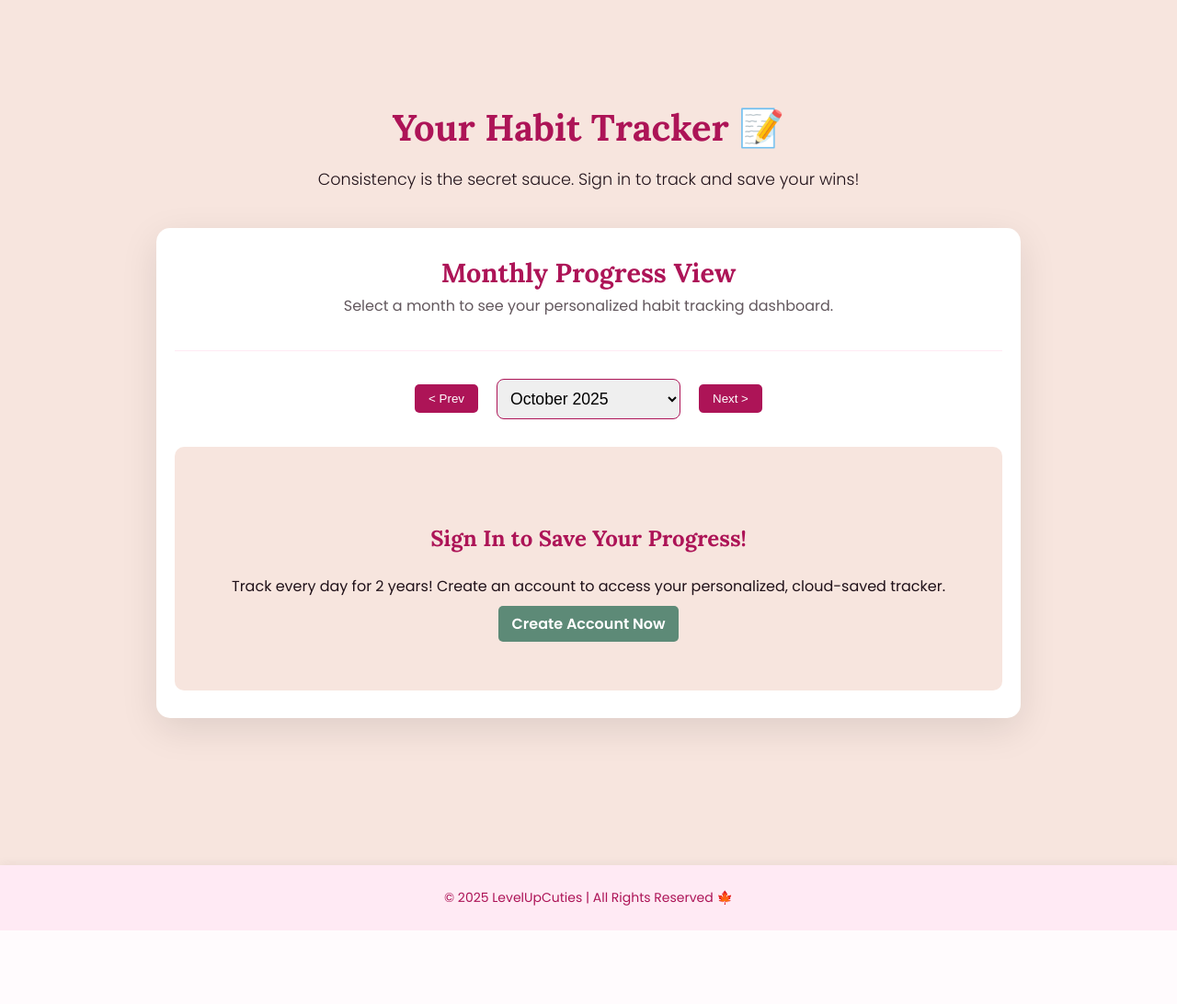
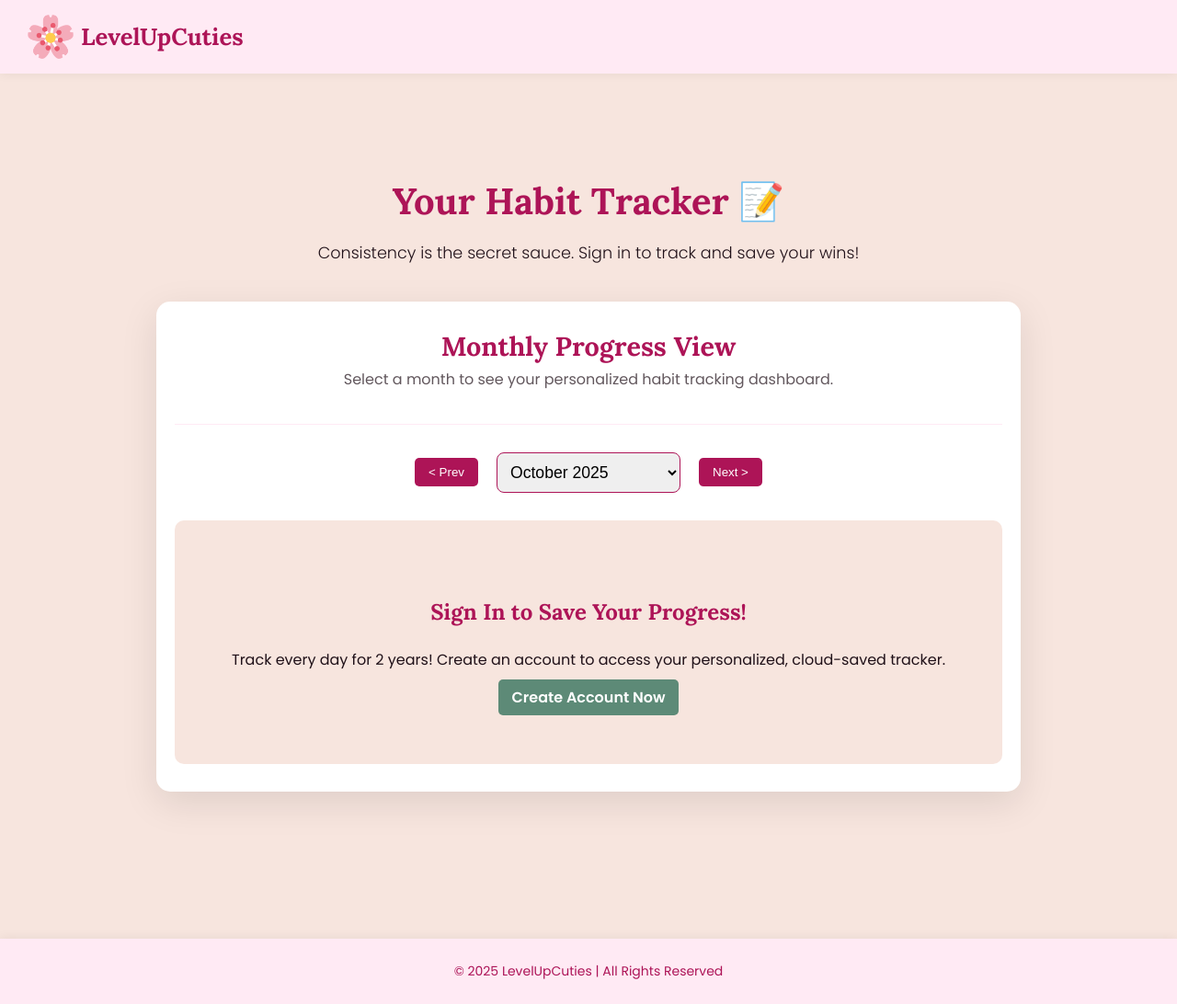
Before and after one commit to leenahayat/LevelUpCuties, a website: page public/tracker.html in a window 1280 px wide. Shown: the whole page at 92% size. Before the commit the page ends 1012 px from the top, so only its background shows below. Drawn offline with Linux system fonts and the light colour scheme.

Commit message:
Added homepage links for better UX

```diff
--- a/public/style.css
+++ b/public/style.css
@@ -346,6 +346,7 @@ nav ul li a:hover {
 .gallery-item p {
   margin-top: 15px;
   font-weight: 600;
+  text-decoration: none;
    font-size: 1.2rem;
    color: var(--color-primary);
    text-decoration: none;
--- a/public/tracker.html
+++ b/public/tracker.html
@@ -180,11 +180,25 @@
             font-family: var(--font-heading);
             font-size: 1.5rem;
         }
+        nav .logo a {
+            text-decoration: none;
+            color: inherit;
+            display: flex;
+            align-items: center;
+        }
     </style>
 </head>
 <body>
 
+    <nav>
+    <div class="logo">
+            <a href="/">
+                <img src="images/Favicon.png" alt="LevelUpCuties Logo">
+                <span class="logo-text">LevelUpCuties</span>
+            </a>
+        </div>
 
+  </nav>
 
     <main>
         <section class="content-section peach-bg" id="tracker">
@@ -224,7 +238,7 @@
     </main>
 
     <footer>
-        © 2025 LevelUpCuties | All Rights Reserved 🍁
+        © 2025 LevelUpCuties | All Rights Reserved
     </footer>
 
     </body>
--- a/server.js
+++ b/server.js
@@ -141,10 +141,9 @@ app.post('/login', async (req, res) => {
 app.get('/logout', (req, res) => {
     req.session.destroy(err => {
         if (err) {
-            console.error('Logout error:', err);
-            return res.status(500).send('Could not log out.');
+            return res.redirect('/tracker.html');
         }
-        res.redirect('/index.html');
+        res.redirect('/');
     });
 });
 
```
Also changed, not shown: public/index.html (+1 -1 lines), public/joinclub.html (+11 -3 lines), public/manifesto.html (+12 -6 lines), public/selfdevelopment.html (+12 -5 lines), public/selflove.html (+14 -6 lines), public/signin.html (+15 -0 lines), public/signup.html (+16 -1 lines), public/studymotivation.html (+13 -4 lines), public/tracker2.html (+11 -3 lines), 1 other file.
